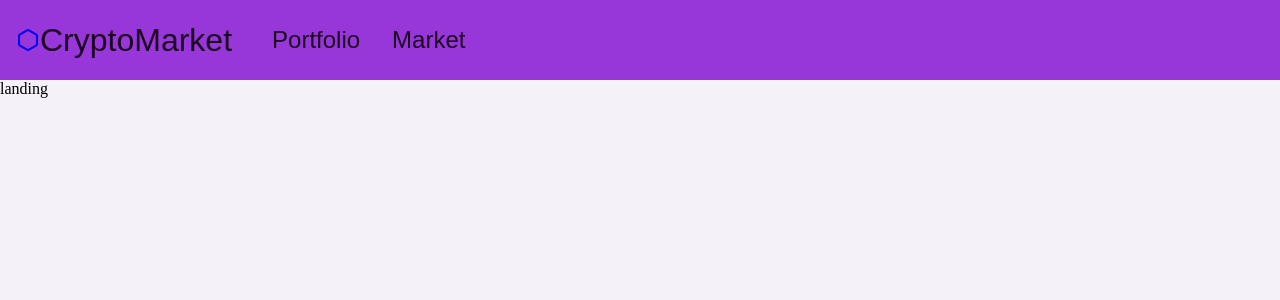
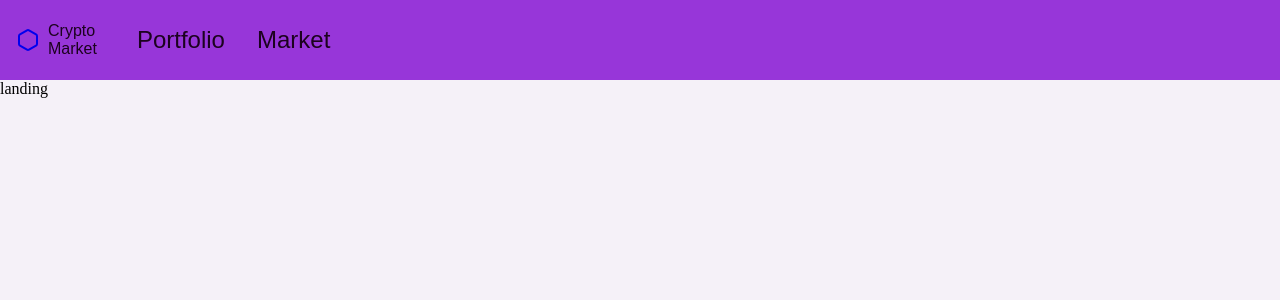
Before and after one commit to JDgoldvox/CryptoMarketApp, a React (Vite) app in the folder frontend/: page / in a window 1280 px wide. Shown: the top 300 px of the page. Built offline with nearby package versions, Linux system fonts and the light colour scheme; a web font is replaced by a local one.

Commit message:
fix logo align

```diff
--- a/frontend/src/components/navbar/NavBar.module.css
+++ b/frontend/src/components/navbar/NavBar.module.css
@@ -42,10 +42,21 @@
 {
     justify-items: center;
     align-items: center;
+    padding-right: 0.5rem;
 }
 
-.logoText
+.logoTextContainer
 {
-    font-size: 2rem;
-    font-family: var(--title-font-family);
+    display: flex;
+    flex-direction: column;
+    margin: 0;
+    padding: 0;
+
+    p
+    {
+        padding: 0;
+        margin: 0;
+        font-size: 1rem;
+        font-family: var(--title-font-family);
+    }
 }
--- a/frontend/src/components/navbar/NavBar.tsx
+++ b/frontend/src/components/navbar/NavBar.tsx
@@ -9,7 +9,11 @@ export default function NavBar() {
 
             <NavLink className={navbarStyle.logoContainer} to="/">
                 <Hexagon className={navbarStyle.logo} />
-                <p className = {navbarStyle.logoText}> CryptoMarket </p>
+                <div className = {navbarStyle.logoTextContainer}>
+                    <p> Crypto</p>
+                    <p> Market</p>
+                </div>
+
             </NavLink>
 
             <ul className = {navbarStyle.navBar}>
```
